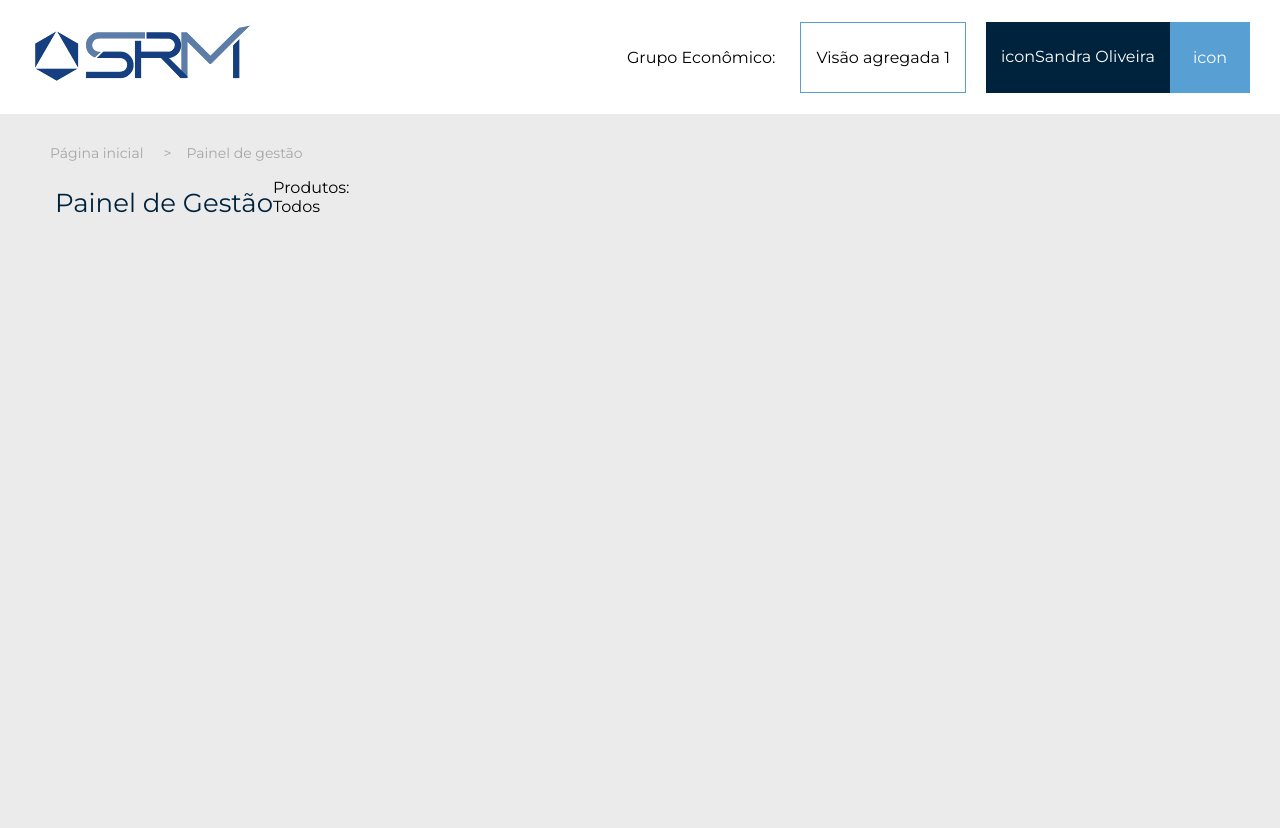
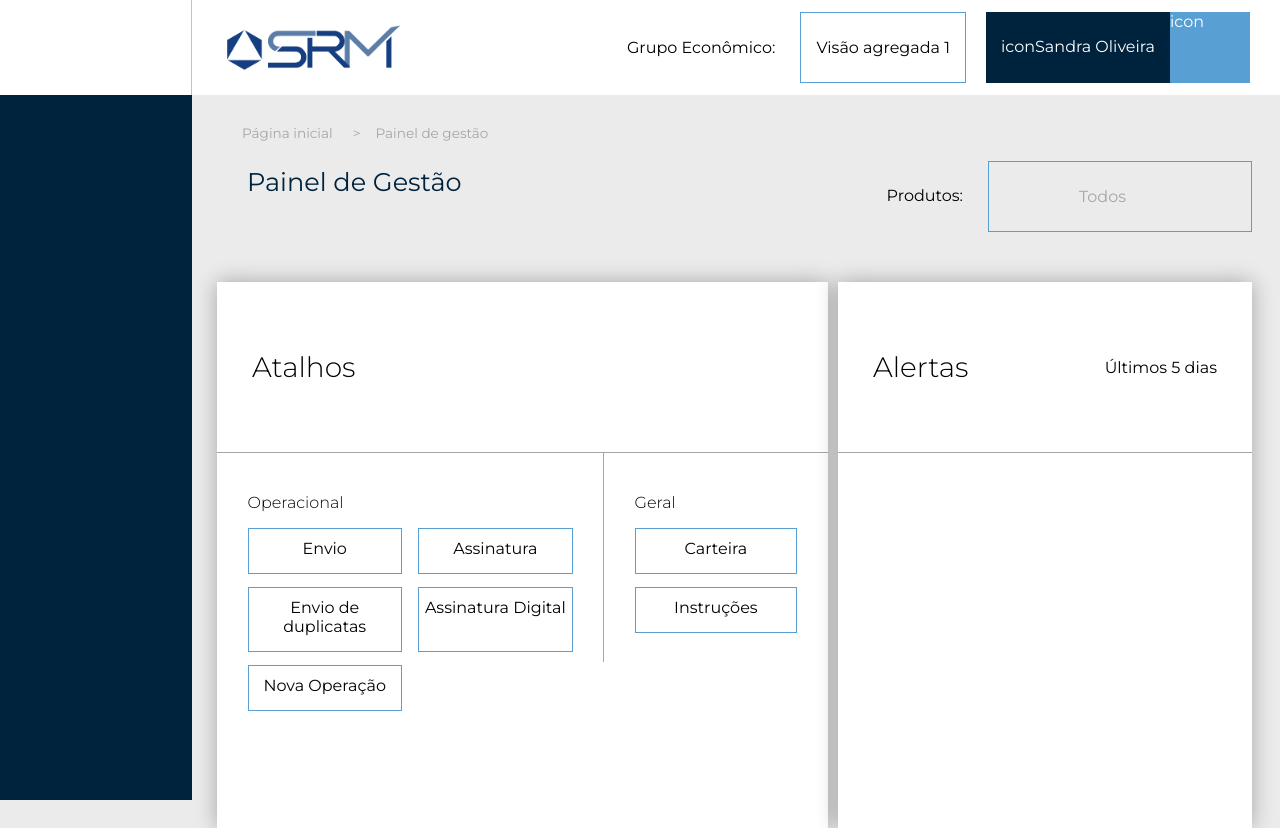
Before and after one commit to lwauke/srm-test, an Angular app: page / in a window 1280 px wide. Before the commit the page ends 800 px from the top, so only its background shows below. Built offline with nearby package versions, Linux system fonts and the light colour scheme.

Commit message:
finishing static layout and insertion of navbar

```diff
--- a/src/app/app.component.html
+++ b/src/app/app.component.html
@@ -1,35 +1,70 @@
 <!--The content below is only a placeholder and can be replaced.-->
 <div>
-  <header class="header flex bg-white">
-    <h1 class="header__title">
-      <img src="../assets/images/logo-srm.png" alt="logo da SRM - Capital em Movimento" />
+  <app-navbar></app-navbar>
+  <header class="header flex bg-white justify-between align-center">
+    <h1 class="logo">
+      <img class="logo__img" src="../assets/images/logo-srm.png" alt="logo da SRM - Capital em Movimento" />
     </h1>
     <div class="flex">
-      <div class="header__grouped-view">
-        <span class="header__grouped-view__economic-group">Grupo Econômico:</span>
-        <div name="" class="header__grouped-view__select inline-block">
+      <div class="grouped-view pointer">
+        <span class="grouped-view__economic-group">Grupo Econômico:</span>
+        <div class="grouped-view__select inline-block">
           <div>Visão agregada 1</div>
         </div>
       </div>
-      <div class="header__user">
-        <span class="header__user__icon-user">icon</span>
-        <div class="header__user__user-data inline-block">Sandra Oliveira</div>
-        <div class="header__user__notification inline-block flex-center">icon</div>
+      <div class="user pointer">
+        <span class="user__icon-user">icon</span>
+        <div class="user__user-data inline-block">Sandra Oliveira</div>
+        <div class="user__notification inline-block">icon</div>
       </div>
     </div>
   </header>
-  <main class="main">
-    <div class="main__breadcrumb">
-      <span class="main__breadcrumb__route">Página inicial</span>
-      <span class="main__breadcrumb__separator">></span>
-      <span class="main__breadcrumb__route">Painel de gestão</span>
+  <main class="main flex flex-wrap justify-between">
+    <div class="breadcrumb">
+      <a href="#" class="breadcrumb__route">Página inicial</a>
+      <span class="breadcrumb__separator">></span>
+      <a href="#" class="breadcrumb__route">Painel de gestão</a>
     </div>
-    <h2 class="main__subtitle inline-block">Painel de Gestão</h2>
-    <div class="main__product-filter inline-block flex">
-      Produtos:
-      <div class="main__product-filter__select">
-        Todos
+    <h2 class="main__subtitle">Painel de Gestão</h2>
+    <div class="product-filter">
+      <span class="inline-block">Produtos:</span>
+      <div class="product-filter__select pull-right pointer">Todos</div>
+    </div>
+    <div class="box-container flex">
+        <div class="box bg-white">
+          <div class="box-title-container">
+            <h3 class="box-title">Atalhos</h3>
+          </div>
+          <div class="box-content flex">
+            <div class="box-content--operational">
+              <h4 class="box-subtitle">Operacional</h4>
+              <ul class="list">
+                <li class="list__item">Envio</li>
+                <li class="list__item">Assinatura</li>
+                <li class="list__item">Envio de duplicatas</li>
+                <li class="list__item">Assinatura Digital</li>
+                <li class="list__item">Nova Operação</li>
+              </ul>
+            </div>
+            <div class="box-content--general">
+              <h4 class="box-subtitle">Geral</h4>
+              <ul class="list">
+                <li class="list__item">Carteira</li>
+                <li class="list__item">Instruções</li>
+              </ul>
+            </div>
+          </div>
+        </div>
+        <div class="box alerts bg-white">
+            <div class="box-title-container flex align-center justify-between">
+              <h3 class="box-title">Alertas</h3>
+              <span>Últimos 5 dias</span>
+            </div>
+            <div class="box-content">
+
+            </div>
+        </div>
       </div>
-    </div>
   </main>
+
 </div>
--- a/src/app/app.component.scss
+++ b/src/app/app.component.scss
@@ -1,15 +1,10 @@
 $dark-blue: #00233d;
 $light-blue: #589fd4;
+$grey: #a6a6a6;
 
 .header {
-    $notification-height: 80px;
     $padding-containers: 25px 15px;
-    justify-content: space-between;
-    align-items: center;
-    font-size: 16px;
-    &__title { margin: 25px 0 25px 35px; }
-    &__grouped-view, &__user { cursor: pointer; }
-    &__grouped-view {
+    .grouped-view {
         &__economic-group { margin-right: 25px; }
         &__select {
             background: transparent;
@@ -18,7 +13,9 @@ $light-blue: #589fd4;
             margin-right: 20px;
         }
     }
-    &__user {
+
+    .user {
+        $notification-height: 80px;
         background: $dark-blue;
         color: #fff;
         padding: $padding-containers;
@@ -31,35 +28,121 @@ $light-blue: #589fd4;
             top: 0;
             right: 0;
             bottom: 0;
-            display: flex;
-            align-items: center;
-            justify-content: center;
             width: $notification-height;
         }
     }
 }
 
+.logo {
+    margin: 25px 0 25px 35px;
+    &__img {
+        display: block;
+        width: 100%;
+        height: 45px;
+    }
+}
+
 .main {
     padding: 30px 28px 0 25px;
-    &__breadcrumb {
-        margin-left: 25px;
-        font-size: 14px;
-        color: #a6a6a6;
-        &__route {
-            cursor: pointer;
-            &:hover { text-decoration: underline; }
-        }
-        &__separator {
-            margin-left: 20px;
-            margin-right: 15px;
-        }
-    }
     &__subtitle {
-        display: inline-block;
-        font-size: 26px;
+        font-size: 1.60rem;
         font-weight: 400;
-        margin-top: 25px;
+        margin-top: 5px;
         margin-left: 30px;
         color: $dark-blue;
     }
 }
+
+.breadcrumb {
+    width: 100%;
+    margin-left: 25px;
+    margin-bottom: 20px;
+    font-size: 0.85rem;
+    color: $grey;
+    &__route { color: inherit;  }
+    &__separator {
+        margin-left: 20px;
+        margin-right: 15px;
+    }
+}
+
+.product-filter {
+    span { margin-top: 25px; }
+    &__select {
+        margin-left: 25px;
+        background: transparent;
+        border: 1px solid $light-blue;
+        padding: 25px 90px;
+        padding-right: 125px;
+        color: $grey;
+    }
+}
+
+.box-container {
+    width: 100%;
+    margin-top: 50px;
+}
+
+.box {
+    box-shadow: 0 0 20px rgb(127, 127, 127);
+    box-shadow: 0 0 20px rgba(0, 0, 0, .3);
+    &:first-of-type {
+        width: 59%;
+        margin-right: 1%;
+    }
+    &:last-of-type { width: 40%; }
+}
+
+.box-title-container {
+    padding: 40px 35px;
+    border-bottom: 1px solid $grey;
+}
+
+.box-title {
+    font-weight: 300;
+    font-size: 1.75rem;
+}
+
+.box-subtitle {
+    margin-top: 40px;
+    margin-bottom: 10px;
+    font-size: 1rem;
+    font-weight: 300;
+}
+
+.list {
+    display: flex;
+    flex-wrap: wrap;
+    &__item {
+        padding: 10px 0 15px;
+        box-sizing: border-box;
+        border: 1px solid $light-blue;
+        text-align: center;
+        margin-bottom: 13px;
+        min-width: 95px;
+    }
+}
+
+.box-content {
+    align-items: flex-start;
+    $gutter: 5%;
+    height: 375px;
+    &--operational {
+        width: 66.66%;
+        .list__item {
+            width: 50% - $gutter / 2;
+            &:nth-of-type(odd) { margin-right: $gutter }
+        }
+    }
+    &--general {
+        width: 33.33%;
+        .list__item { width: 100%; }
+        border-left: 1px solid $grey;
+
+    }
+
+    &--operational, &--general {
+        padding-right: $gutter;
+        padding-left: $gutter;
+    }
+}
--- a/src/app/app.module.ts
+++ b/src/app/app.module.ts
@@ -3,11 +3,13 @@ import { NgModule } from '@angular/core';
 
 
 import { AppComponent } from './app.component';
+import { NavbarComponent } from './navbar/navbar.component';
 
 
 @NgModule({
   declarations: [
-    AppComponent
+    AppComponent,
+    NavbarComponent
   ],
   imports: [
     BrowserModule
--- /dev/null
+++ b/src/app/navbar/navbar.component.html
@@ -0,0 +1,10 @@
+<aside class="navbar">
+  <div class="search-container bg-white">
+
+  </div>
+  <nav>
+    <ul class="menu">
+      <li></li>
+    </ul>
+  </nav>
+</aside>
--- /dev/null
+++ b/src/app/navbar/navbar.component.scss
@@ -0,0 +1,13 @@
+.navbar {
+    float: left;
+    height: 100%;
+    min-height: 100vh;
+    width: 15%;
+    max-width: 270px;
+    background: #00233d;
+}
+
+.search-container {
+    height: 95px;
+    border-right: 1px solid #c1c1c1;
+}
--- /dev/null
+++ b/src/app/navbar/navbar.component.ts
@@ -0,0 +1,15 @@
+import { Component, OnInit } from '@angular/core';
+
+@Component({
+  selector: 'app-navbar',
+  templateUrl: './navbar.component.html',
+  styleUrls: ['./navbar.component.scss']
+})
+export class NavbarComponent implements OnInit {
+
+  constructor() { }
+
+  ngOnInit() {
+  }
+
+}
--- a/src/styles.scss
+++ b/src/styles.scss
@@ -1,12 +1,33 @@
 body {
     margin: 0;
     background: #ebebeb;
+    font-family: 'Montserrat', 'Arial', sans-serif;
 }
 
-* { font-family: 'Montserrat', 'Arial', sans-serif; }
+.flex { display: flex; }
 
-.flex { display: flex; }
+.justify-between { justify-content: space-between; }
+
+.justify-center { justify-content: center; }
+
+.align-center { align-items: center; }
+
+.flex-wrap { flex-wrap: wrap}
 
 .inline-block { display: inline-block;}
 
 .bg-white { background: #fff; }
+
+.pointer { cursor: pointer; }
+
+.pull-right { float: right; }
+
+ul {
+    list-style-type: none;
+    padding-left: 0;
+}
+
+a {
+    text-decoration: none;
+    &:hover { text-decoration: underline; }
+}
```
Also changed, not shown: 1 other file (tests, documents, lock files or other folders).
